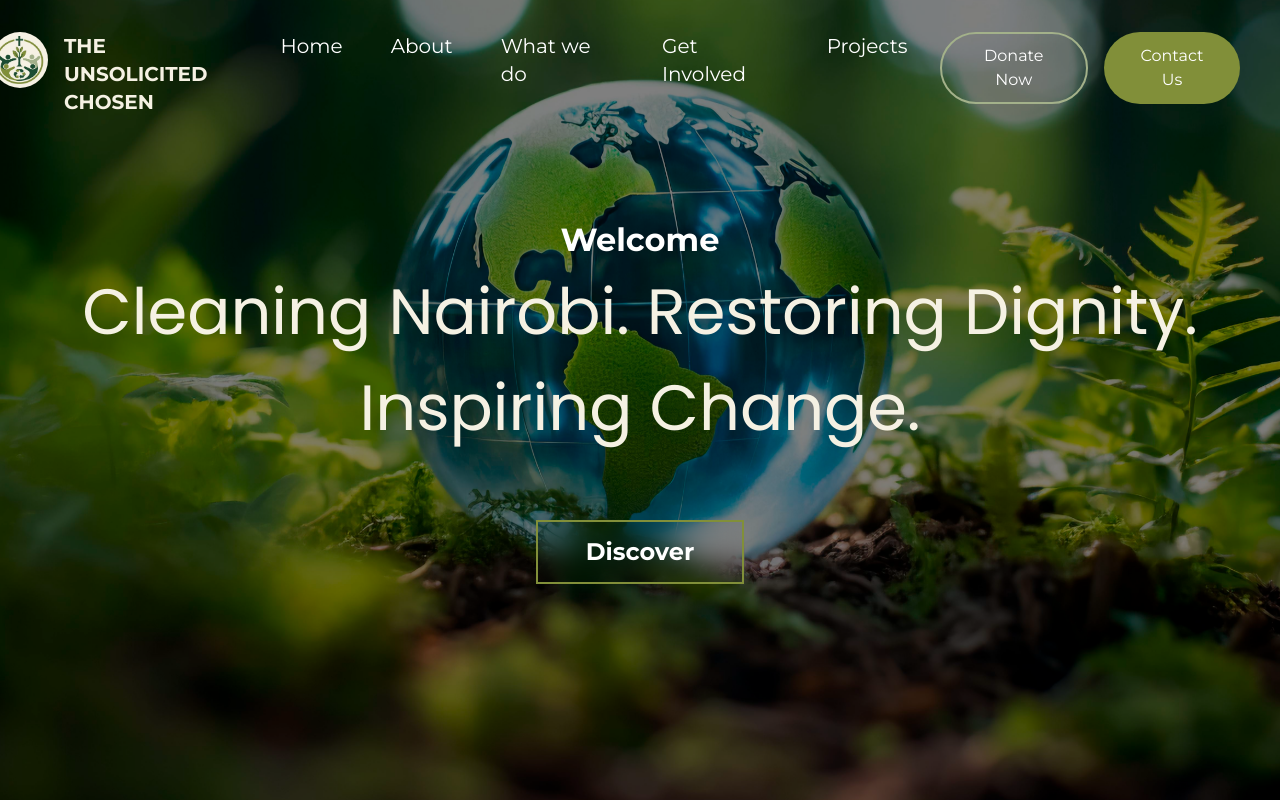
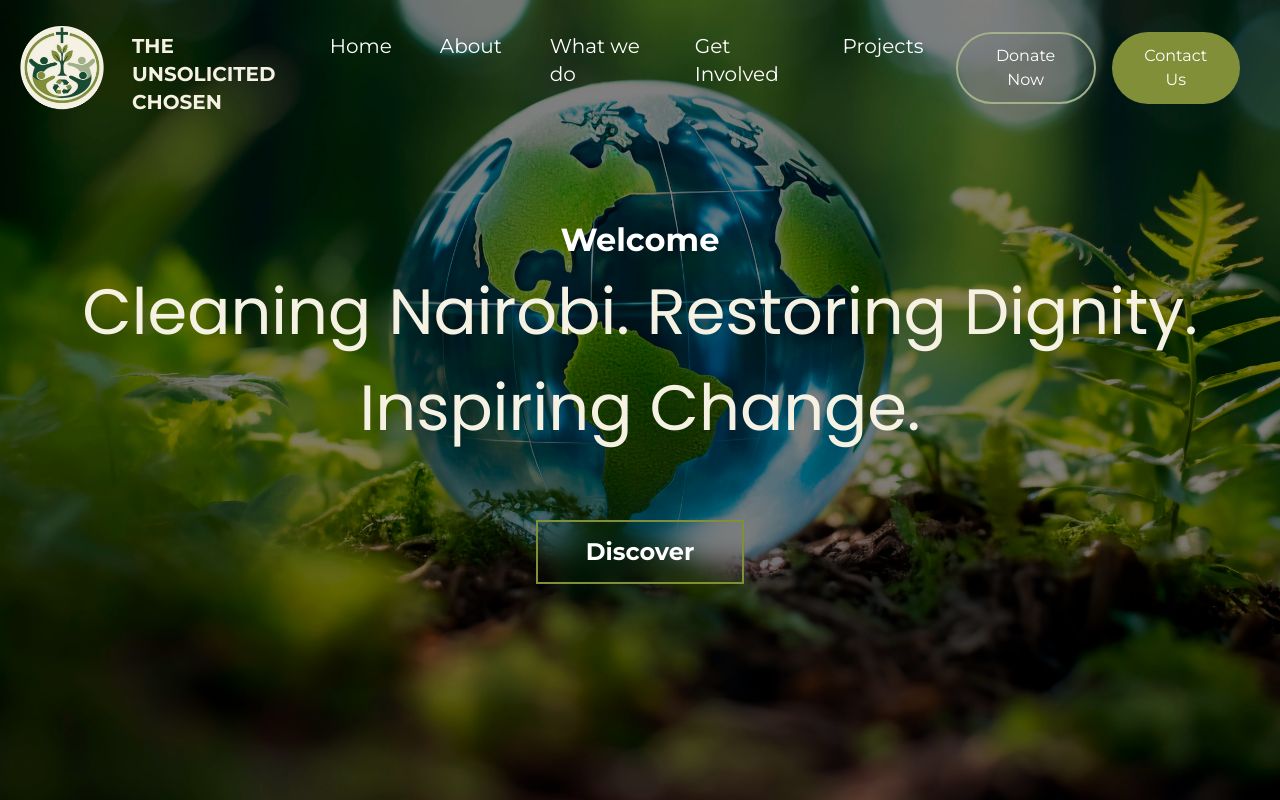
Before and after one commit to Ayiera-20/The-Unsolicited-Chosen-website, a React (Vite) app: page / in a window 1280 px wide. Shown: the top 800 px of the page. Built offline with nearby package versions, Linux system fonts and the light colour scheme.

Commit message:
feat: add logo

```diff
--- a/src/components/navbar.tsx
+++ b/src/components/navbar.tsx
@@ -1,7 +1,7 @@
 
 import { Link } from 'react-router-dom';
 import DrawerMenu from "./drawer";
-import logo from "../assets/images/_logo.jpeg"
+import logo from "../assets/images/tclogo.png"
 import { useState, useEffect } from 'react';
 
 type NavBarProps = {
@@ -50,8 +50,8 @@ export default function NavBar({ forceSolidBg = false }: NavBarProps) {
                 <div className="flex items-center gap-x-6">
                   <DrawerMenu />
                 </div>
-                <div className='hidden lg:flex gap-4 -ml-10'>
-                  <img className='h-14 w-14 object-cover rounded-full' src={logo} alt="logo" />
+                <div className='hidden lg:flex -ml-10'>
+                  <img className='h-35 w-35 object-cover rounded-full -mt-8' src={logo} alt="logo" />
                   <p className='text-xl logo-text text-[#F5F1E3] font-bold'>THE UNSOLICITED <br></br> CHOSEN</p>
                 </div>
 
```
Also changed, not shown: src/assets/images/tclogo.png (added).
